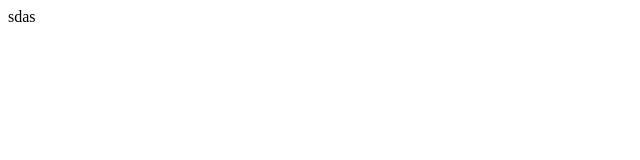
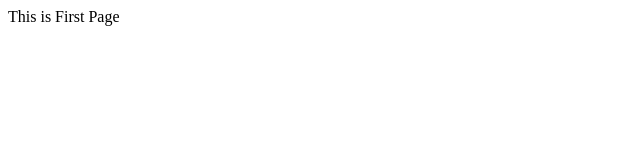
Before and after one commit to aungkhant94/ak.miu.githb.io, a plain HTML site: page index.html in a window 1280 px wide. Shown: the whole page, without its empty margins (0-640 px from the left). Drawn offline with Linux system fonts and the light colour scheme.

Commit message:
Update index.html
lang

```diff
--- a/index.html
+++ b/index.html
@@ -4,6 +4,6 @@
 	<title>Hello</title>
 </head>
 <body>
-sdas
+This is First Page
 </body>
 </html>
```
